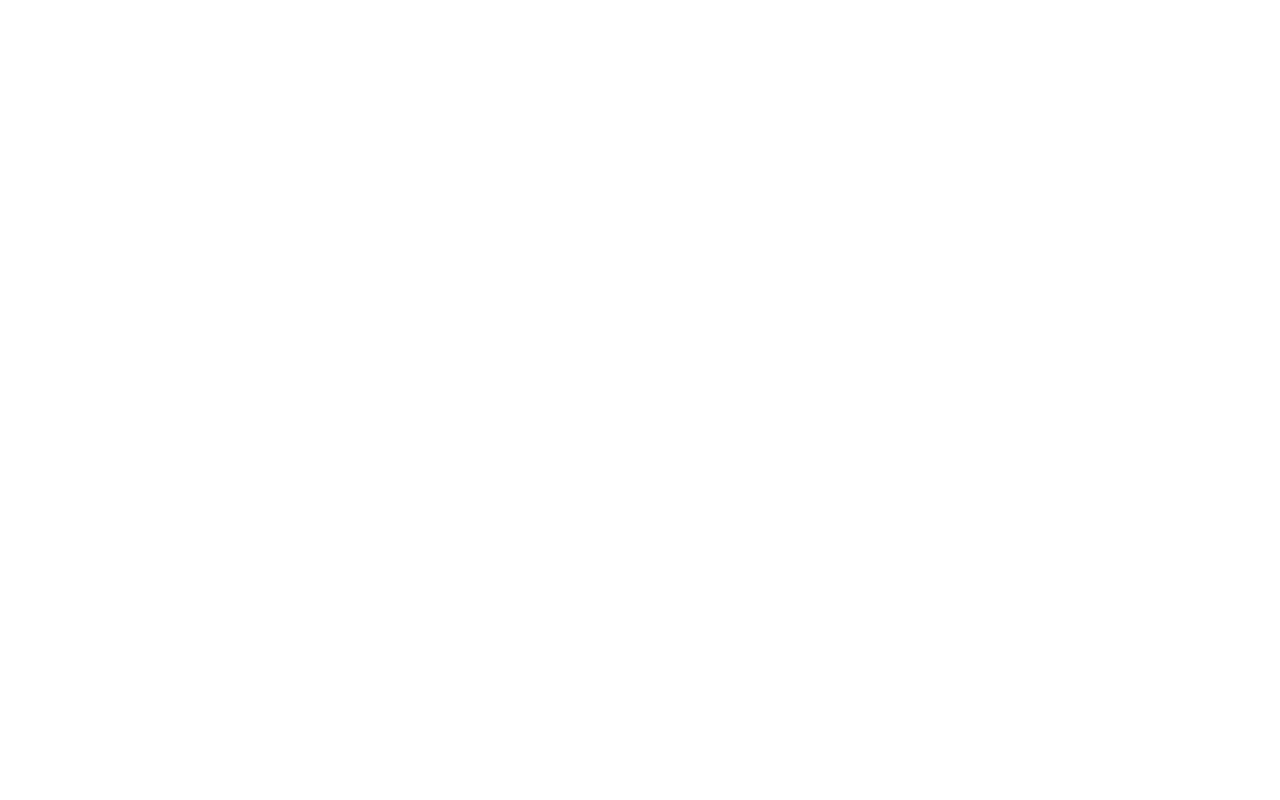
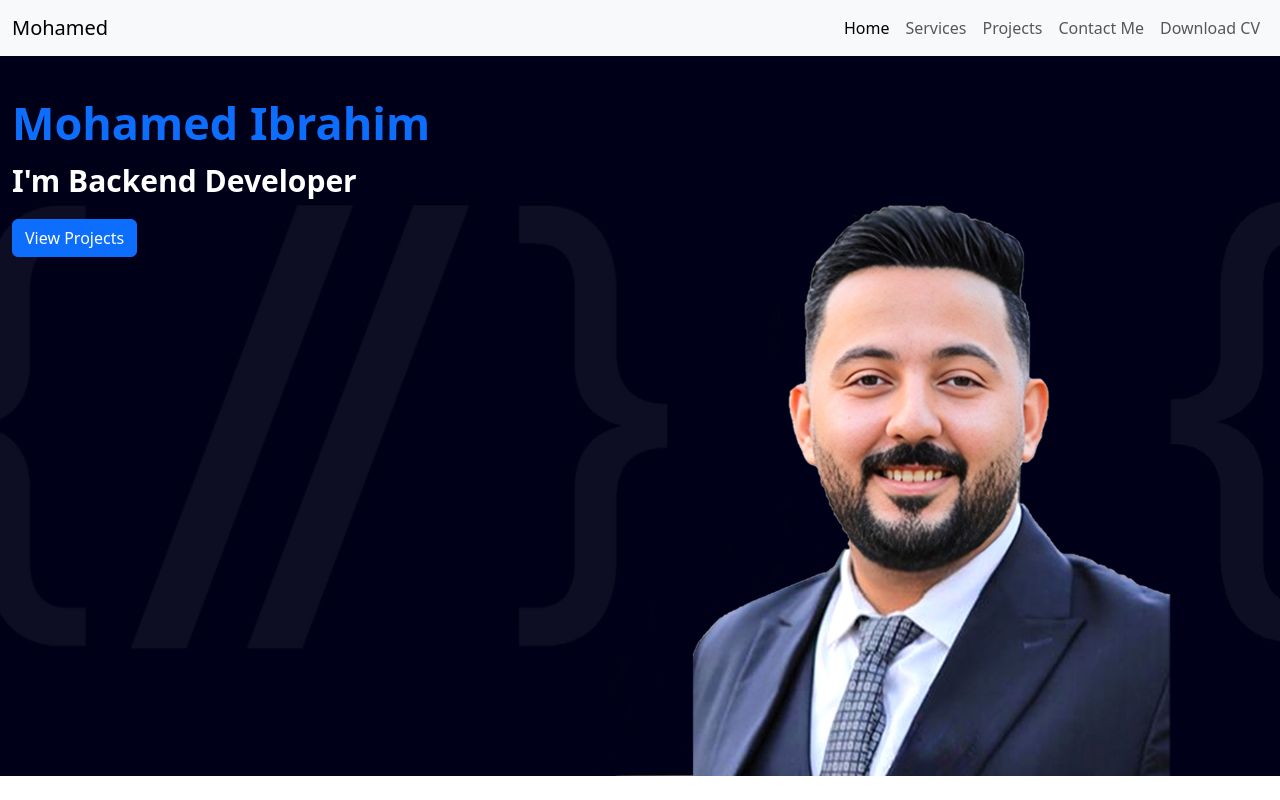
Before and after one commit to MohamedIbrahimAbdulghani/MyPortfolio, a plain HTML site: page index.html in a window 1280 px wide. Drawn offline with nearby package versions, Linux system fonts and the light colour scheme.

Commit message:
make navbar and home

```diff
--- a/css/style.css
+++ b/css/style.css
@@ -0,0 +1,24 @@
+.navbar-collapse {
+  flex-grow: 0;
+}
+
+.home {
+  background-image: url("../images/image3.jpg");
+  height: 90vh;
+  background-position: center;
+  background-size: cover;
+}
+.home h1 {
+  color: #0d6efd;
+  font-size: 45px;
+  font-weight: bold;
+  padding-top: 40px;
+}
+.home p {
+  color: white;
+  font-size: 30px;
+  font-weight: bold;
+}
+.home a {
+  margin: auto;
+}
--- a/index.html
+++ b/index.html
@@ -3,8 +3,66 @@
   <head>
     <meta charset="UTF-8" />
     <meta name="viewport" content="width=device-width, initial-scale=1.0" />
+    <link
+      href="https://cdn.jsdelivr.net/npm/bootstrap@5.3.6/dist/css/bootstrap.min.css"
+      rel="stylesheet"
+      integrity="sha384-4Q6Gf2aSP4eDXB8Miphtr37CMZZQ5oXLH2yaXMJ2w8e2ZtHTl7GptT4jmndRuHDT"
+      crossorigin="anonymous"
+    />
     <link rel="stylesheet" href="css/style.css" />
     <title>My Portfolio</title>
   </head>
-  <body></body>
+  <body>
+    <!-- Navigation-->
+    <nav class="navbar navbar-expand-lg bg-body-tertiary">
+      <div class="container-fluid">
+        <a class="navbar-brand" href="#">Mohamed</a>
+        <button
+          class="navbar-toggler"
+          type="button"
+          data-bs-toggle="collapse"
+          data-bs-target="#navbarNavDropdown"
+          aria-controls="navbarNavDropdown"
+          aria-expanded="false"
+          aria-label="Toggle navigation"
+        >
+          <span class="navbar-toggler-icon"></span>
+        </button>
+        <div class="collapse navbar-collapse" id="navbarNavDropdown">
+          <ul class="navbar-nav">
+            <li class="nav-item">
+              <a class="nav-link active" aria-current="page" href="#">Home</a>
+            </li>
+            <li class="nav-item">
+              <a class="nav-link" href="#">Services</a>
+            </li>
+            <li class="nav-item">
+              <a class="nav-link" href="#">Projects</a>
+            </li>
+            <li class="nav-item">
+              <a class="nav-link" href="#">Contact Me</a>
+            </li>
+            <li class="nav-item">
+              <a class="nav-link" href="#">Download CV</a>
+            </li>
+          </ul>
+        </div>
+      </div>
+    </nav>
+    <!-- End Nav -->
+
+    <!-- Start Home -->
+    <div class="home">
+      <div class="container-fluid">
+        <h1>Mohamed Ibrahim</h1>
+        <p>I'm <span>Backend Developer</span></p>
+        <a href="#" class="btn btn-primary">View Projects</a>
+      </div>
+    </div>
+    <script
+      src="https://cdn.jsdelivr.net/npm/bootstrap@5.3.6/dist/js/bootstrap.bundle.min.js"
+      integrity="sha384-j1CDi7MgGQ12Z7Qab0qlWQ/Qqz24Gc6BM0thvEMVjHnfYGF0rmFCozFSxQBxwHKO"
+      crossorigin="anonymous"
+    ></script>
+  </body>
 </html>
```
Also changed, not shown: images/image3.jpg (added).
